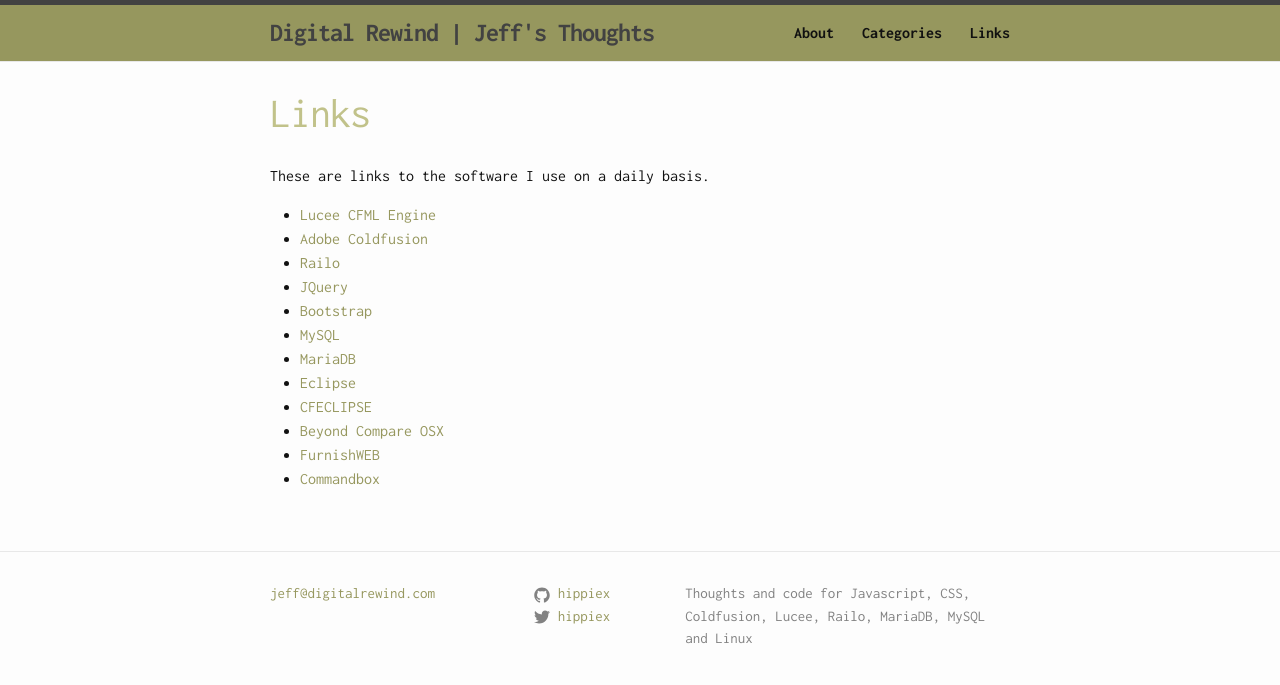
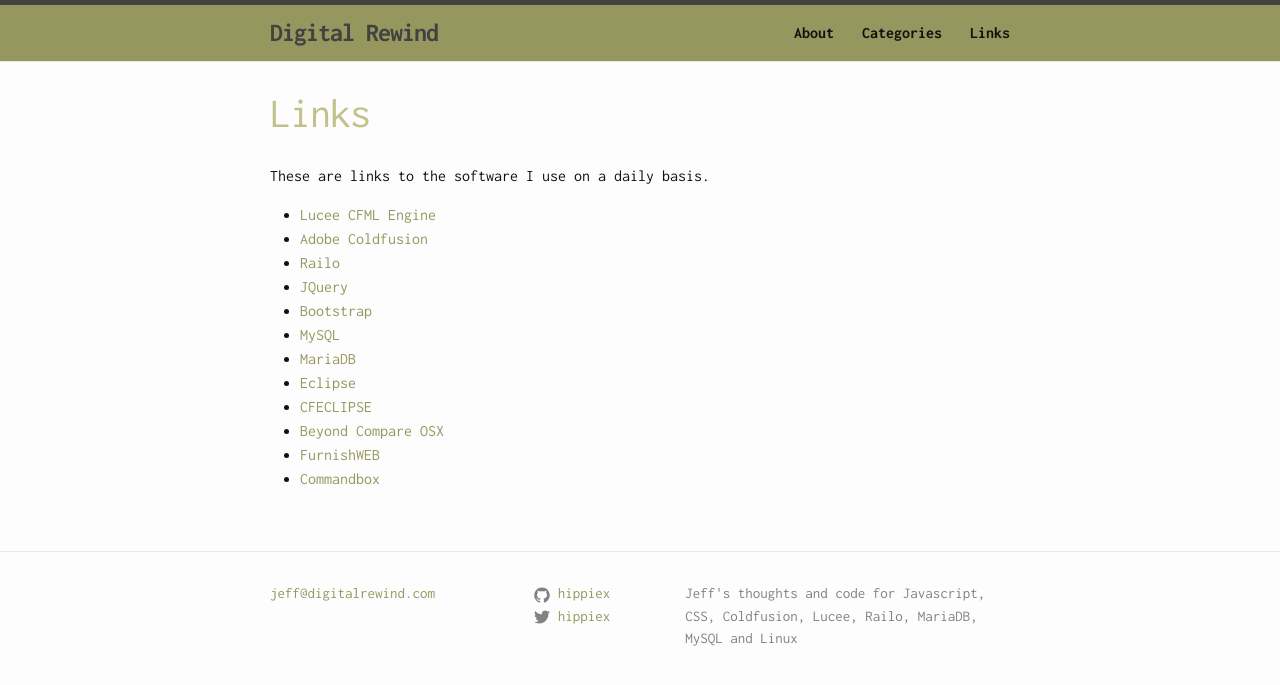
Before and after one commit to hippiex/hippiex.github.io, a Jekyll site: the page built from links.md, in a window 1280 px wide. Shown: the top 685 px of the page. Built offline with Jekyll 4.4.1, drawn with Linux system fonts in a browser that asks for light colours.

Commit message:
Turning on digitalrewind.com

```diff
--- /dev/null
+++ b/CNAME
@@ -0,0 +1 @@
+http://digitalrewind.com
--- a/_config.yml
+++ b/_config.yml
@@ -1,8 +1,8 @@
 # Site settings
-title: Digital Rewind | Jeff's Thoughts
+title: Digital Rewind
 email: jeff@digitalrewind.com
 description: > # this means to ignore newlines until "baseurl:"
-  Thoughts and code for Javascript, CSS, Coldfusion, Lucee, Railo, MariaDB, MySQL and Linux
+  Jeff's thoughts and code for Javascript, CSS, Coldfusion, Lucee, Railo, MariaDB, MySQL and Linux
 baseurl: "" # the subpath of your site, e.g. /blog/
 url: "http://www.digitalrewind.com" # the base hostname & protocol for your site
 twitter_username: hippiex
```
Also changed, not shown: 1 other file.
